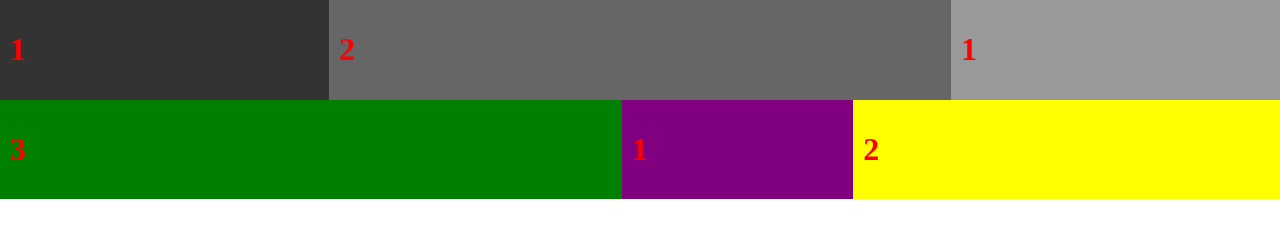
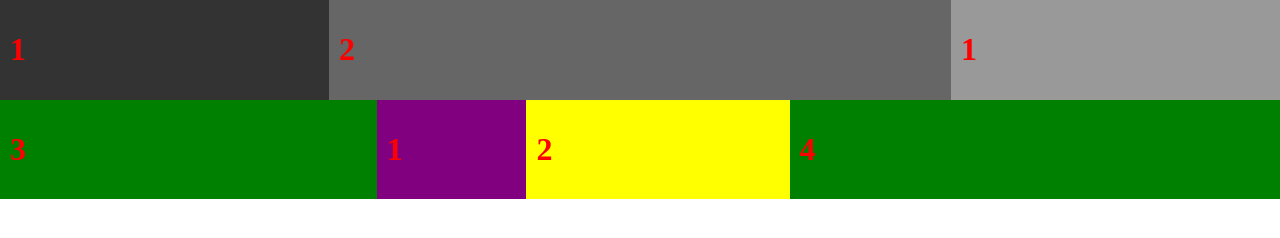
Before and after one commit to tpeelstand/Learning-Flexbox, a website: page source/index.pug in a window 1280 px wide. Drawn offline with nearby package versions, Linux system fonts and the light colour scheme; files that its build step writes are made by us from their sources.

Commit message:
Adding flex element

```diff
--- a/less/flex.less
+++ b/less/flex.less
@@ -26,3 +26,7 @@
   background-color: yellow;
   flex-grow: 2;
 }
+.flex-seven {
+  background-color: green;
+  flex-grow: 4;
+}
--- a/source/index.pug
+++ b/source/index.pug
@@ -23,3 +23,5 @@ html(lang="en")
         h1 1
       .flex-six
         h1 2
+      .flex-seven
+        h1 4
```
Also changed, not shown: css/main.css, index.html.
